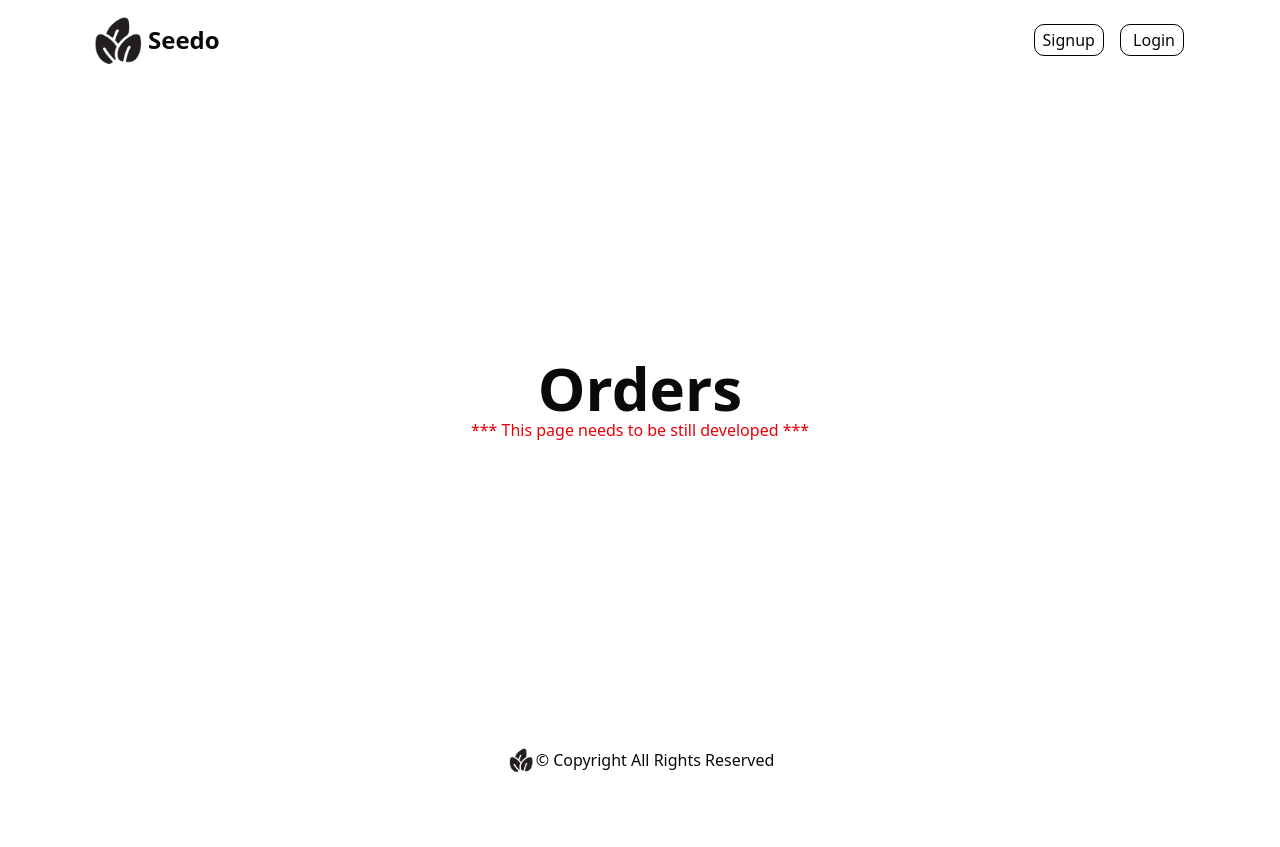
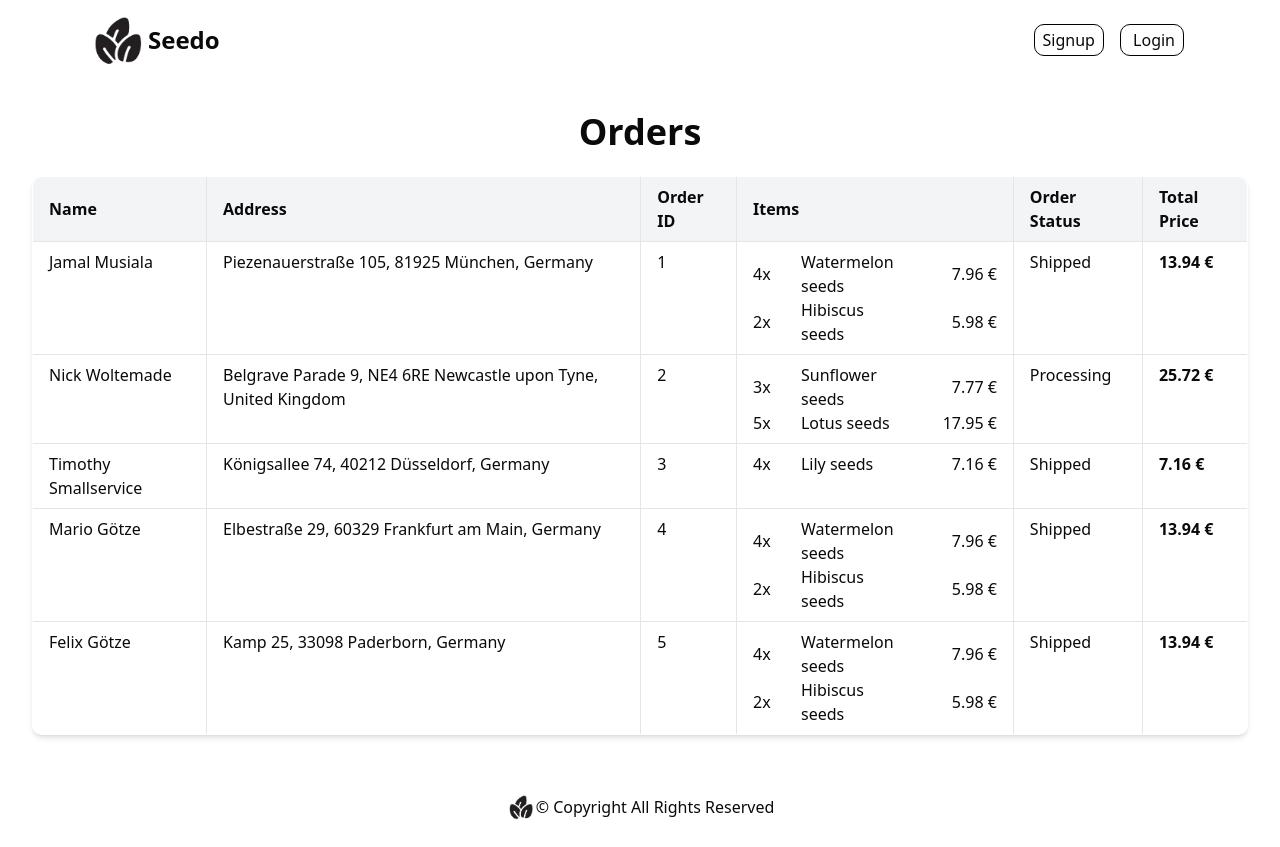
Before and after one commit to Jonas598/Webshop9frontend, a React app: page /orders in a window 1280 px wide. Before the commit the page ends 800 px from the top, so only its background shows below. Built offline with nearby package versions, Linux system fonts and the light colour scheme; no server answers; the HTML template or start-up script is replaced by a standard one.

Commit message:
Order tabel

```diff
--- a/src/components/Orders.jsx
+++ b/src/components/Orders.jsx
@@ -1,8 +1,175 @@
-import React from 'react'
+import React, { useEffect, useState } from "react"
 
 const Orders = () => {
+  const [orders, setOrders] = useState([])
+  const [loading, setLoading] = useState(true)
+  const [error, setError] = useState(null)
+
+  useEffect(() => {
+    // Mock API data (already split)
+    const mockOrders = [
+      {
+        id: 1,
+        name: { firstName: "Jamal", lastName: "Musiala" },
+        address: {
+          street: "Piezenauerstraße",
+          houseNumber: "105",
+          postalCode: "81925",
+          city: "München",
+          country: "Germany",
+        },
+        items: [
+          { name: "Watermelon seeds", quantity: 4, price: 1.99 },
+          { name: "Hibiscus seeds", quantity: 2, price: 2.99 },
+        ],
+        status: "Shipped",
+      },
+      {
+        id: 2,
+        name: { firstName: "Nick", lastName: "Woltemade" },
+        address: {
+          street: "Belgrave Parade",
+          houseNumber: "9",
+          postalCode: "NE4 6RE",
+          city: "Newcastle upon Tyne",
+          country: "United Kingdom",
+        },
+        items: [
+          { name: "Sunflower seeds", quantity: 3, price: 2.59 },
+          { name: "Lotus seeds", quantity: 5, price: 3.59 },
+        ],
+        status: "Processing",
+      },
+      {
+        id: 3,
+        name: { firstName: "Timothy", lastName: "Smallservice" },
+        address: {
+          street: "Königsallee",
+          houseNumber: "74",
+          postalCode: "40212",
+          city: "Düsseldorf",
+          country: "Germany",
+        },
+        items: [
+          { name: "Lily seeds", quantity: 4, price: 1.79 },
+        ],
+        status: "Shipped",
+      },
+      {
+        id: 4,
+        name: { firstName: "Mario", lastName: "Götze" },
+        address: {
+          street: "Elbestraße",
+          houseNumber: "29",
+          postalCode: "60329",
+          city: "Frankfurt am Main",
+          country: "Germany",
+        },
+        items: [
+          { name: "Watermelon seeds", quantity: 4, price: 1.99 },
+          { name: "Hibiscus seeds", quantity: 2, price: 2.99 },
+        ],
+        status: "Shipped",
+      },
+      {
+        id: 5,
+        name: { firstName: "Felix", lastName: "Götze" },
+        address: {
+          street: "Kamp",
+          houseNumber: "25",
+          postalCode: "33098",
+          city: "Paderborn",
+          country: "Germany",
+        },
+        items: [
+          { name: "Watermelon seeds", quantity: 4, price: 1.99 },
+          { name: "Hibiscus seeds", quantity: 2, price: 2.99 },
+        ],
+        status: "Shipped",
+      },
+    ]
+
+    // Calculate total price per order
+    const ordersWithTotal = mockOrders.map((order) => ({
+      ...order,
+      total: order.items.reduce((sum, item) => sum + item.price * item.quantity, 0),
+    }))
+
+    setTimeout(() => {
+      setOrders(ordersWithTotal)
+      setLoading(false)
+    }, 800)
+  }, [])
+
+  if (loading) {
+    return (
+      <div className="h-[80vh] w-full flex flex-col items-center justify-center">
+        <p className="text-gray-500 text-lg">Loading orders...</p>
+      </div>
+    )
+  }
+
+  if (error) {
+    return (
+      <div className="h-[80vh] w-full flex flex-col items-center justify-center">
+        <p className="text-red-600">Error loading orders: {error}</p>
+      </div>
+    )
+  }
+
   return (
-    <div className='h-[80vh] w-full flex flex-col items-center justify-center'><h1 className='font-bold text-6xl'>Orders</h1><p className='text-red-600'>*** This page needs to be still developed ***</p></div>
+    <div className="p-8 w-full flex flex-col items-center">
+      <h1 className="font-bold text-4xl mb-6">Orders</h1>
+
+      <table className="min-w-[90%] border border-gray-300 shadow-md rounded-lg overflow-hidden">
+        <thead className="bg-gray-100">
+          <tr>
+            <th className="border px-4 py-2 text-left">Name</th>
+            <th className="border px-4 py-2 text-left">Address</th>
+            <th className="border px-4 py-2 text-left">Order ID</th>
+            <th className="border px-4 py-2 text-left">Items</th>
+            <th className="border px-4 py-2 text-left">Order Status</th>
+            <th className="border px-4 py-2 text-left">Total Price</th>
+          </tr>
+        </thead>
+        <tbody>
+          {orders.map((order) => (
+            <tr key={order.id} className="hover:bg-gray-50 transition align-top">
+              {/* Combine first and last name */}
+              <td className="border px-4 py-2">{order.name.firstName} {order.name.lastName}</td>
+
+              {/* Combine all address fields */}
+              <td className="border px-4 py-2">
+                {order.address.street} {order.address.houseNumber}, {order.address.postalCode} {order.address.city}, {order.address.country}
+              </td>
+
+              <td className="border px-4 py-2">{order.id}</td>
+
+              <td className="border px-4 py-2">
+                <table className="w-full">
+                  <tbody>
+                    {order.items.map((item, index) => (
+                      <tr key={index}>
+                        <td className="pr-2 w-12">{item.quantity}x</td>
+                        <td className="pr-2">{item.name}</td>
+                        <td className="text-right w-20">{(item.quantity * item.price).toFixed(2)} €</td>
+                      </tr>
+                    ))}
+                  </tbody>
+                </table>
+              </td>
+
+              <td className="border px-4 py-2">{order.status}</td>
+              <td className="border px-4 py-2 font-bold">{order.total.toFixed(2)} €</td>
+            </tr>
+          ))}
+        </tbody>
+      </table>
+
+      {orders.length === 0 && (
+        <p className="text-gray-500 mt-4">No orders found.</p>
+      )}
+    </div>
   )
 }
 
```
Also changed, not shown: 1 other file (tests, documents, lock files or other folders).
